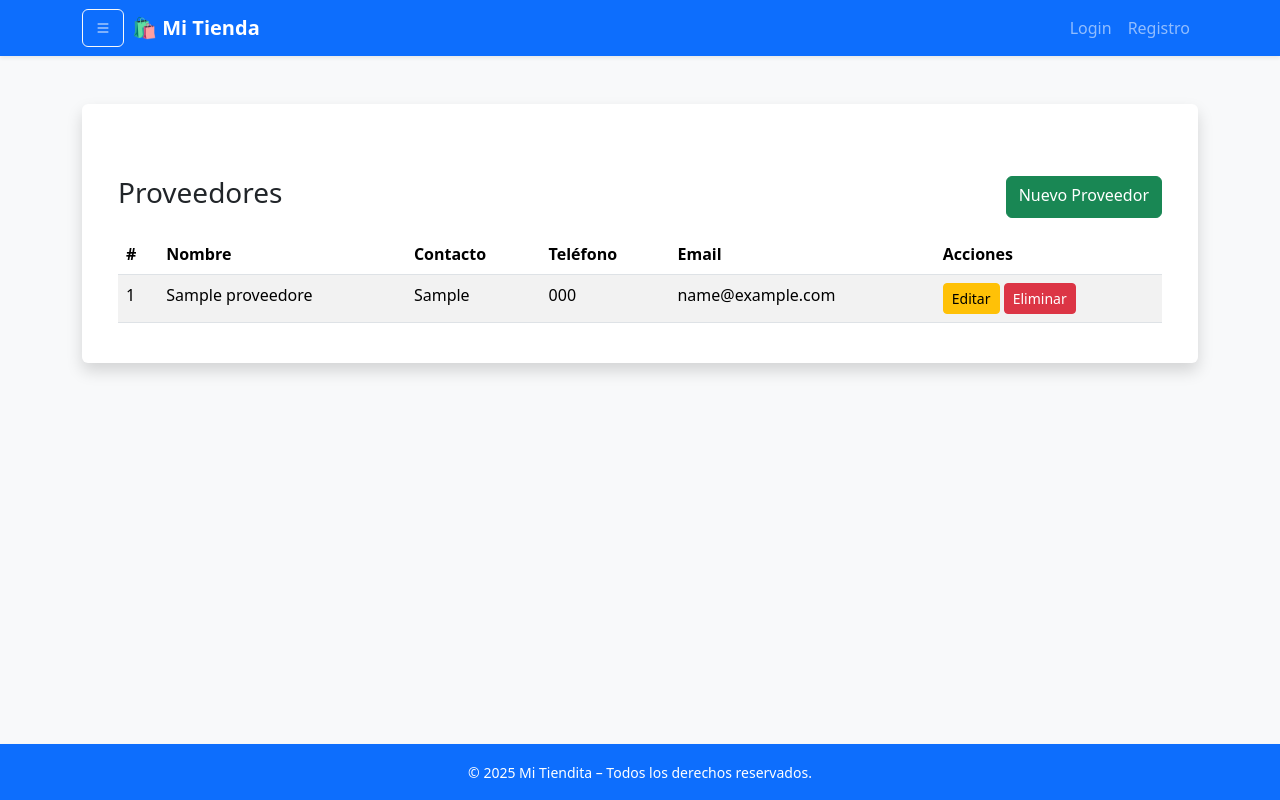
After one commit to Hero9696/tiendaphpmvc, a PHP site: page /proveedores in a window 1280 px wide. The commit adds this page. Run offline with PHP 8.4, Linux system fonts and the light colour scheme; tables that the repository leaves empty hold one stand-in row (values such as "Sample post").

Commit message:
add full module proveedor

```diff
--- a/api/controllers/ProductoController.php
+++ b/api/controllers/ProductoController.php
@@ -187,7 +187,7 @@ public function buscarPorCodigo() {
 
     private function render($view) {
         ob_start();  // Inicia la captura de salida
-        require_once __DIR__ . '/../../public/views/' . $view;  // Incluye la vista especificada
+        require_once __DIR__ . '/../../views' . $view;  // Incluye la vista especificada
         return ob_get_clean();  // Devuelve el contenido generado
     }
 
--- /dev/null
+++ b/api/controllers/ProveedorController.php
@@ -0,0 +1,100 @@
+<?php
+
+use PhpOffice\PhpSpreadsheet\Writer\Ods\Content;
+
+require_once __DIR__ . '/../models/modelProveedor.php';
+
+class ProveedorController {
+    /**
+     * Muestra la lista de proveedores
+     */
+    public function index() {
+            ob_start();
+             $model = new Proveedor();
+        $proveedores = $model->obtenerProveedores();
+   require __DIR__ . '/../../views/proveedor/indexProveedor.php';
+    $content = ob_get_clean();
+    $title   = "Dashboard de Proveedores";
+    require_once __DIR__ . '/../../views/layout/layout.php';
+    }
+
+    /**
+     * Formulario para crear un nuevo proveedor
+     */
+    public function crearForm() {
+        ob_start();
+        require __DIR__ . '/../../views/proveedor/crearProveedor.php';
+        $content = ob_get_clean();
+        $title="Crear Proveedor";
+         require_once __DIR__ . '/../../views/layout/layout.php';
+
+    }
+
+    /**
+     * Procesa la creación de un proveedor
+     */
+    public function crear() {
+        $nombre   = trim($_POST['nombre'] ?? '');
+        $contacto = trim($_POST['contacto'] ?? '');
+        $telefono = trim($_POST['telefono'] ?? '');
+        $email    = trim($_POST['email'] ?? '');
+
+        $model = new Proveedor();
+        if ($model->guardar($nombre, $contacto, $telefono, $email)) {
+            header('Location: /proveedores');
+            exit;
+        } else {
+            echo "<script>alert('Error al guardar proveedor'); window.history.back();</script>";
+        }
+    }
+
+    /**
+     * Formulario para editar un proveedor existente
+     */
+    public function editarForm() {
+        ob_start();
+        $id = (int) ($_GET['id'] ?? 0);
+        $model = new Proveedor();
+        $proveedor = $model->obtenerPorId($id);
+        require __DIR__ . '/../../views/proveedor/editarProveedor.php';
+         $content = ob_get_clean();
+        $title="Editar Proveedor";
+         require_once __DIR__ . '/../../views/layout/layout.php';
+    }
+
+    /**
+     * Procesa la actualización de un proveedor
+     */
+    public function editar() {
+        $id       = (int) ($_POST['id'] ?? 0);
+        $nombre   = trim($_POST['nombre'] ?? '');
+        $contacto = trim($_POST['contacto'] ?? '');
+        $telefono = trim($_POST['telefono'] ?? '');
+        $email    = trim($_POST['email'] ?? '');
+
+        $model = new Proveedor();
+        if ($model->actualizar($id, $nombre, $contacto, $telefono, $email)) {
+            header('Location: /proveedores');
+            exit;
+        } else {
+            echo "<script>alert('Error al actualizar proveedor'); window.history.back();</script>";
+        }
+    }
+
+    /**
+     * Elimina un proveedor
+     */
+    public function eliminar() {
+        $id = (int) ($_POST['id'] ?? 0);
+        $model = new Proveedor();
+        $model->eliminar($id);
+        header('Location: /proveedores');
+        exit;
+    }
+
+     private function render($view) {
+        ob_start();  // Inicia la captura de salida
+        require_once __DIR__ . '/../../views' . $view;  // Incluye la vista especificada
+        return ob_get_clean();  // Devuelve el contenido generado
+    }
+}
--- a/api/models/modelProveedor.php
+++ b/api/models/modelProveedor.php
@@ -10,7 +10,7 @@ class Proveedor {
     }
 
     public function obtenerProveedores(): array {
-        $sql = "SELECT id, nombre FROM proveedores ORDER BY nombre ASC";
+        $sql = "SELECT id, nombre, contacto, telefono, email FROM proveedores ORDER BY nombre ASC";
         $result = $this->conn->query($sql);
         $proveedores = [];
 
@@ -20,4 +20,46 @@ class Proveedor {
 
         return $proveedores;
     }
+
+      public function obtenerPorId(int $id): ?array {
+        $stmt = $this->conn->prepare(
+            "SELECT id, nombre, contacto, telefono, email FROM proveedores WHERE id = ? LIMIT 1"
+        );
+        $stmt->bind_param("i", $id);
+        $stmt->execute();
+        $row = $stmt->get_result()->fetch_assoc();
+        $stmt->close();
+        return $row ?: null;
+    }
+
+
+    public function guardar(string $nombre, string $contacto, string $telefono, string $email): bool {
+        $stmt = $this->conn->prepare(
+            "INSERT INTO proveedores (nombre, contacto, telefono, email) VALUES (?, ?, ?, ?)"
+        );
+        $stmt->bind_param("ssss", $nombre, $contacto, $telefono, $email);
+        $ok = $stmt->execute();
+        $stmt->close();
+        return $ok;
+    }
+
+
+    public function actualizar(int $id, string $nombre, string $contacto, string $telefono, string $email): bool {
+        $stmt = $this->conn->prepare(
+            "UPDATE proveedores SET nombre = ?, contacto = ?, telefono = ?, email = ? WHERE id = ?"
+        );
+        $stmt->bind_param("ssssi", $nombre, $contacto, $telefono, $email, $id);
+        $ok = $stmt->execute();
+        $stmt->close();
+        return $ok;
+    }
+
+
+    public function eliminar(int $id): bool {
+        $stmt = $this->conn->prepare("DELETE FROM proveedores WHERE id = ?");
+        $stmt->bind_param("i", $id);
+        $ok = $stmt->execute();
+        $stmt->close();
+        return $ok;
+    }
 }
--- a/public/index.php
+++ b/public/index.php
@@ -44,6 +44,23 @@ $router->add('POST', '/categoria/editar',    ['CategoriaController', 'editar']);
 // Procesar eliminación
 $router->add('POST', '/categoria/eliminar',  ['CategoriaController', 'eliminar']);
 
+// Rutas para Proveedores
+// Listado de proveedores en el dashboard
+$router->add('GET',  '/proveedores',    ['ProveedorController', 'index']);
+
+// Formulario de creación
+$router->add('GET',  '/proveedor/crear',         ['ProveedorController', 'crearForm']);
+// Procesar creación
+$router->add('POST', '/proveedor/crear',         ['ProveedorController', 'crear']);
+
+// Formulario de edición (recibe ?id=XX)
+$router->add('GET',  '/proveedor/editar',        ['ProveedorController', 'editarForm']);
+// Procesar edición
+$router->add('POST', '/proveedor/editar',        ['ProveedorController', 'editar']);
+
+// Procesar eliminación
+$router->add('POST', '/proveedor/eliminar',      ['ProveedorController', 'eliminar']);
+
 
 
 $method = $_SERVER['REQUEST_METHOD'];
--- a/views/dashboard/dashboard.php
+++ b/views/dashboard/dashboard.php
@@ -61,6 +61,11 @@ body {
                 <i class="bi bi-receipt"></i> Ver Ventas
             </a>
         </div>
+        <div class="col-md-4 mb-3">
+            <a href="/proveedores" class="btn btn-success w-100 p-3">
+                <i class="bi bi-receipt"></i> Proveedores
+            </a>
+        </div>
     </div>
 
     <!-- Resumen -->
--- /dev/null
+++ b/views/proveedor/indexProveedor.php
@@ -0,0 +1,46 @@
+<!DOCTYPE html>
+<html lang="es">
+<head>
+    <meta charset="UTF-8">
+    <title>Proveedores | Sistema de Tienda</title>
+    <link href="https://cdn.jsdelivr.net/npm/bootstrap@5.3.3/dist/css/bootstrap.min.css" rel="stylesheet">
+</head>
+<body class="bg-light">
+<div class="container mt-5">
+    <div class="d-flex justify-content-between mb-3">
+        <h3>Proveedores</h3>
+        <a href="/proveedor/crear" class="btn btn-success">Nuevo Proveedor</a>
+    </div>
+    <table class="table table-striped">
+        <thead>
+            <tr>
+                <th>#</th>
+                <th>Nombre</th>
+                <th>Contacto</th>
+                <th>Teléfono</th>
+                <th>Email</th>
+                <th>Acciones</th>
+            </tr>
+        </thead>
+        <tbody>
+        <?php foreach ($proveedores as $p): ?>
+            <tr>
+                <td><?= $p['id'] ?></td>
+                <td><?= htmlspecialchars($p['nombre']) ?></td>
+                <td><?= htmlspecialchars($p['contacto']) ?></td>
+                <td><?= htmlspecialchars($p['telefono']) ?></td>
+                <td><?= htmlspecialchars($p['email']) ?></td>
+                <td>
+                    <a href="/proveedor/editar?id=<?= $p['id'] ?>" class="btn btn-sm btn-warning">Editar</a>
+                    <form action="/proveedor/eliminar" method="POST" class="d-inline">
+                        <input type="hidden" name="id" value="<?= $p['id'] ?>">
+                        <button class="btn btn-sm btn-danger" onclick="return confirm('¿Eliminar proveedor?')">Eliminar</button>
+                    </form>
+                </td>
+            </tr>
+        <?php endforeach; ?>
+        </tbody>
+    </table>
+</div>
+</body>
+</html>
```
Also changed, not shown: views/proveedor/crearProveedor.php (added, +35 -0 lines), views/proveedor/editarProveedor.php (added, +36 -0 lines).
